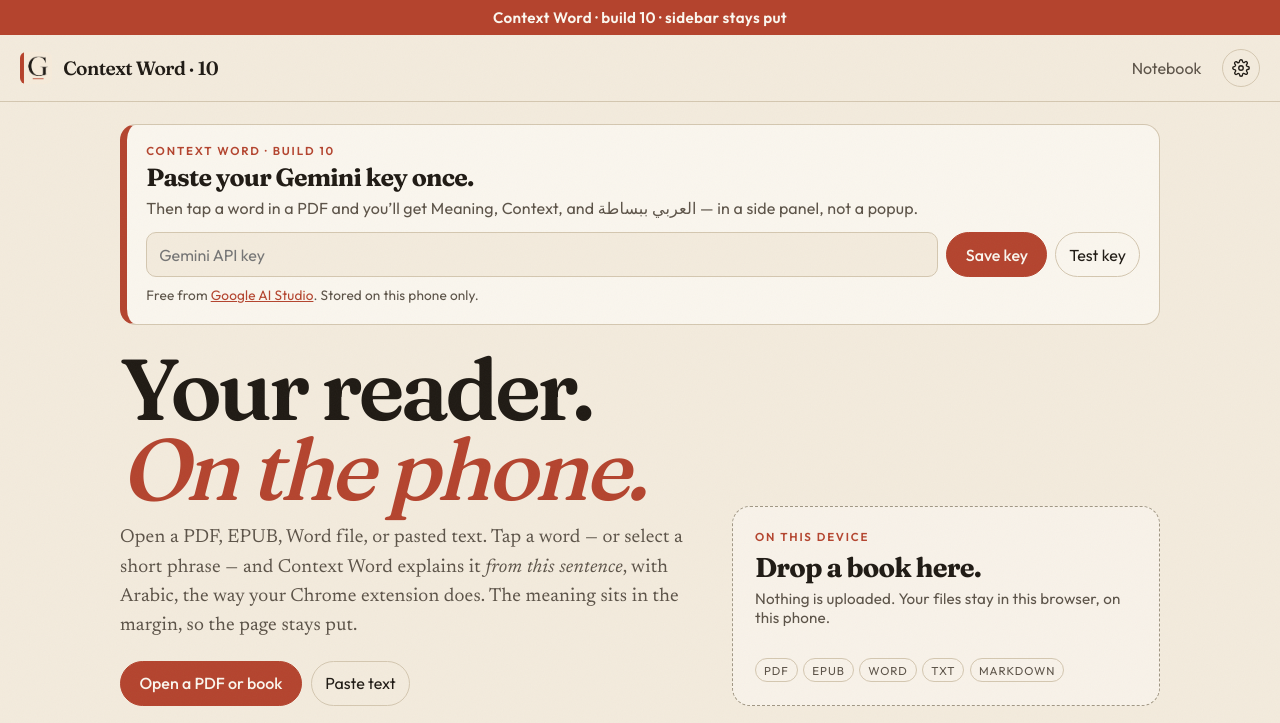
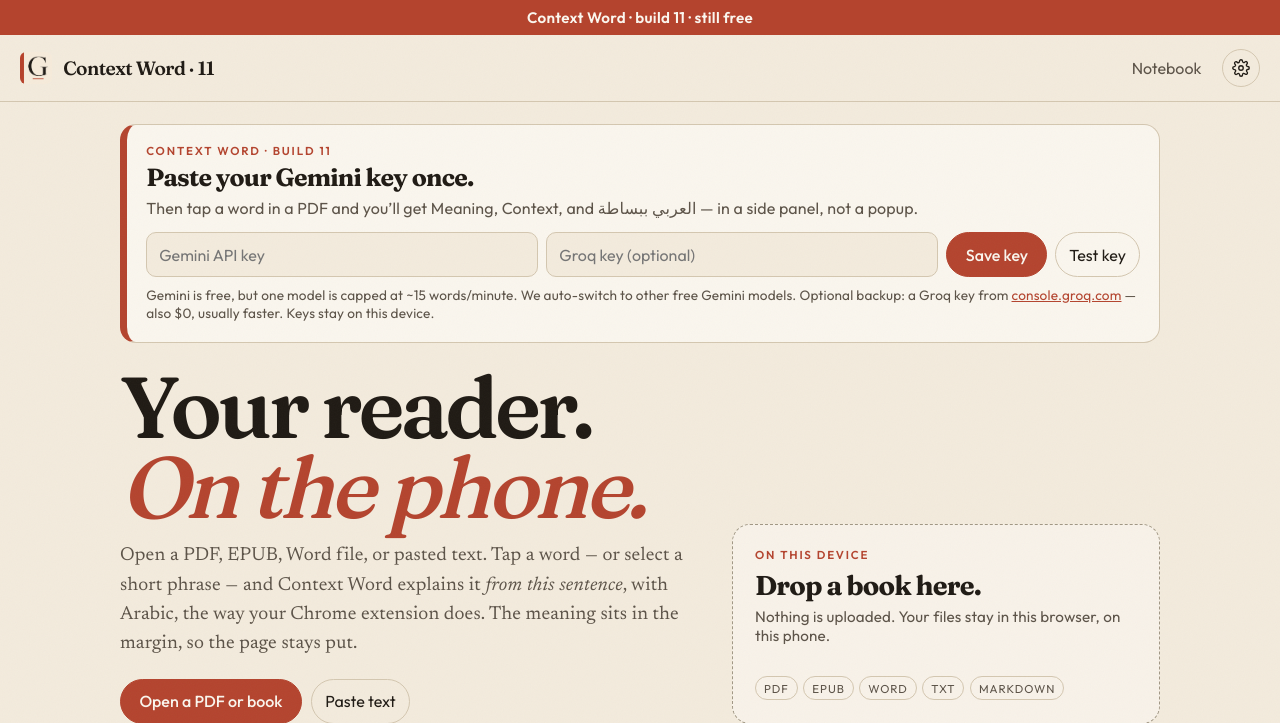
Before and after one commit to Muhammad15498/todo-app, a Flask app: page / in a window 1280 px wide. Shown: the top 723 px of the page. Run offline with Flask 3, Linux system fonts and the light colour scheme; some libraries are stand-ins or nearby versions.

Commit message:
Stay on the free tier: switch Gemini models on quota and accept a Groq key.
Google still charges $0; one model is capped at about 15 lookups a minute. Other free Gemini models and optional Groq cover the wait.

Co-authored-by: arena-agent <297053741+arena-agent@users.noreply.github.com>

```diff
--- a/static/js/app.js
+++ b/static/js/app.js
@@ -13,7 +13,8 @@ const DEFAULTS = {
   hover: false,
   lang: "ar",
   geminiKey: "",
-  model: "gemini-3.5-flash-lite"
+  groqKey: "",
+  model: "gemini-2.0-flash-lite"
 };
 
 const state = {
@@ -439,6 +440,7 @@ function fillSettings() {
   $("#setFont").value = state.settings.font;
   $("#setLang").value = state.settings.lang;
   $("#setGemini").value = state.settings.geminiKey || "";
+  if ($("#setGroq")) $("#setGroq").value = state.settings.groqKey || localStorage.getItem("cw-groq") || "";
 }
 
 async function saveSettings() {
@@ -448,7 +450,8 @@ async function saveSettings() {
     fontSize: Number($("#setSize").value),
     font: $("#setFont").value,
     lang: $("#setLang").value,
-    geminiKey: $("#setGemini").value.trim()
+    geminiKey: $("#setGemini").value.trim(),
+    groqKey: ($("#setGroq") && $("#setGroq").value.trim()) || ""
   };
   persistLocalSettings();
   db.setKV("settings", state.settings).catch(() => {});
@@ -522,6 +525,8 @@ function loadLocalSettings() {
     if (raw) Object.assign(state.settings, JSON.parse(raw));
     const key = localStorage.getItem("cw-gemini");
     if (key) state.settings.geminiKey = key;
+    const groq = localStorage.getItem("cw-groq");
+    if (groq) state.settings.groqKey = groq;
   } catch {
     /* ignore */
   }
@@ -532,6 +537,7 @@ function persistLocalSettings() {
   try {
     localStorage.setItem("cw-settings", JSON.stringify(state.settings));
     if (state.settings.geminiKey) localStorage.setItem("cw-gemini", state.settings.geminiKey);
+    if (state.settings.groqKey) localStorage.setItem("cw-groq", state.settings.groqKey);
   } catch {
     /* ignore */
   }
--- a/static/js/clicks.js
+++ b/static/js/clicks.js
@@ -32,6 +32,109 @@
     } catch (e) {
       return fromBox;
     }
+  }
+
+  function groqKey() {
+    var a = el("bannerGroq");
+    var b = el("setGroq");
+    var fromBox = ((a && a.value) || (b && b.value) || "").trim();
+    try {
+      return fromBox || (localStorage.getItem("cw-groq") || "").trim();
+    } catch (e) {
+      return fromBox;
+    }
+  }
+
+  var GEMINI_MODELS = [
+    "gemini-2.0-flash-lite",
+    "gemini-2.5-flash-lite",
+    "gemini-2.0-flash",
+    "gemini-1.5-flash",
+    "gemini-2.5-flash",
+    "gemini-3.5-flash-lite"
+  ];
+  var GROQ_MODELS = ["llama-3.1-8b-instant", "llama-3.3-70b-versatile"];
+
+  function isQuotaMsg(msg) {
+    return /quota|rate.?limit|429|resource.?exhausted/i.test(String(msg || ""));
+  }
+
+  async function generateFree(prompt) {
+    var gem = key();
+    var groq = groqKey();
+    var last = "Paste a Gemini or Groq key first.";
+    var i;
+    if (gem) {
+      for (i = 0; i < GEMINI_MODELS.length; i += 1) {
+        try {
+          var res = await fetch(
+            "https://generativelanguage.googleapis.com/v1beta/models/" +
+              GEMINI_MODELS[i] +
+              ":generateContent?key=" +
+              encodeURIComponent(gem),
+            {
+              method: "POST",
+              headers: { "Content-Type": "application/json" },
+              body: JSON.stringify({ contents: [{ parts: [{ text: prompt }] }] })
+            }
+          );
+          var data = await res.json().catch(function () {
+            return {};
+          });
+          if (!res.ok) {
+            last = (data.error && data.error.message) || String(res.status);
+            if (!isQuotaMsg(last) && !/not found|404/i.test(String(last))) throw new Error(last);
+            continue;
+          }
+          var text =
+            data.candidates &&
+            data.candidates[0] &&
+            data.candidates[0].content &&
+            data.candidates[0].content.parts &&
+            data.candidates[0].content.parts[0] &&
+            data.candidates[0].content.parts[0].text;
+          if (text) return text;
+        } catch (err) {
+          last = err.message || last;
+          if (!isQuotaMsg(last) && !/not found|404/i.test(String(last))) throw err;
+        }
+      }
+    }
+    if (groq) {
+      for (i = 0; i < GROQ_MODELS.length; i += 1) {
+        try {
+          var gres = await fetch("https://api.groq.com/openai/v1/chat/completions", {
+            method: "POST",
+            headers: {
+              "Content-Type": "application/json",
+              Authorization: "Bearer " + groq
+            },
+            body: JSON.stringify({
+              model: GROQ_MODELS[i],
+              temperature: 0.3,
+              messages: [{ role: "user", content: prompt }]
+            })
+          });
+          var gdata = await gres.json().catch(function () {
+            return {};
+          });
+          if (!gres.ok) {
+            last = (gdata.error && gdata.error.message) || String(gres.status);
+            continue;
+          }
+          var gtext =
+            gdata.choices && gdata.choices[0] && gdata.choices[0].message && gdata.choices[0].message.content;
+          if (gtext) return gtext;
+        } catch (err) {
+          last = err.message || last;
+        }
+      }
+    }
+    throw new Error(
+      isQuotaMsg(last)
+        ? "Still $0. Free Gemini allows about 15 lookups a minute on one model. Wait a minute, or paste a Groq key from console.groq.com."
+        : last
+    );
   }
 
   function showModal(id, on) {
@@ -216,12 +319,11 @@
       '<p class="plain"><span class="busy"></span> &nbsp; Understanding “' +
       escapeHtml(info.word) +
       '”…</p>';
-    var k = key();
-    if (!k) {
+    if (!key() && !groqKey()) {
       body.innerHTML =
         '<div class="panel-empty"><h2>' +
         escapeHtml(info.word) +
-        '</h2><p>Paste your Gemini key on the shelf, then highlight again.</p></div>';
+        '</h2><p>Paste a free Gemini key, or a Groq key from console.groq.com, then highlight again.</p></div>';
       return;
     }
     try {
@@ -232,33 +334,8 @@
         (info.sentence || "") +
         '". Nearby: "' +
         (info.passage || "").slice(0, 1800) +
-        '". Use extremely clear simple English. RETURN ONLY these headings:\nMeaning:\nContext:\nArabic:\nWhen To Use It:\nDon\'t Confuse:\nExamples:\nThe Idea:\n';
-      var res = await fetch(
-        "https://generativelanguage.googleapis.com/v1beta/models/gemini-3.5-flash-lite:generateContent?key=" +
-          encodeURIComponent(k),
-        {
-          method: "POST",
-          headers: { "Content-Type": "application/json" },
-          body: JSON.stringify({ contents: [{ parts: [{ text: prompt }] }] })
-        }
-      );
-      var data = await res.json().catch(function () {
-        return {};
-      });
-      if (!res.ok) {
-        body.innerHTML =
-          '<p class="hint">Gemini failed: ' +
-          escapeHtml((data.error && data.error.message) || String(res.status)) +
-          "</p>";
-        return;
-      }
-      var raw =
-        data.candidates &&
-        data.candidates[0] &&
-        data.candidates[0].content &&
-        data.candidates[0].content.parts &&
-        data.candidates[0].content.parts[0] &&
-        data.candidates[0].content.parts[0].text;
+        '". Use extremely clear simple English. After reading they must know what it is in real life. RETURN ONLY:\nSounds Like:\nMeaning:\nContext:\nIn Real Life:\nPicture It:\nFor Instance:\nArabic:\nWhen To Use It:\nDon\'t Confuse:\nExamples:\nThe Idea:\n';
+      var raw = await generateFree(prompt);
       var coach = parseCoach(raw);
       function block(title, text, cls) {
         if (!text || !String(text).trim()) return "";
@@ -298,8 +375,7 @@
         };
       }
     } catch (err) {
-      body.innerHTML =
-        '<p class="hint">Could not reach Gemini in this window. Open the preview in a new tab.</p>';
+      body.innerHTML = '<p class="hint">' + escapeHtml(err.message || "Could not reach a free model.") + "</p>";
     }
   }
 
@@ -364,49 +440,22 @@
     say: say,
     saveKey: function () {
       var k = key();
-      if (!k) return say("Paste the Gemini key first.");
+      var g = groqKey();
+      if (!k && !g) return say("Paste a Gemini key or a Groq key first.");
       try {
-        localStorage.setItem("cw-gemini", k);
+        if (k) localStorage.setItem("cw-gemini", k);
+        if (g) localStorage.setItem("cw-groq", g);
       } catch (e) {}
-      var banner = el("bannerKey");
-      var set = el("setGemini");
-      if (banner && !banner.value) banner.value = k;
-      if (set && !set.value) set.value = k;
-      say("Key saved on this device.");
+      say(k && g ? "Gemini and Groq keys saved." : k ? "Gemini key saved." : "Groq key saved.");
     },
     testKey: async function () {
-      var k = key();
-      if (!k) return say("Paste the Gemini key first.");
-      say("Testing Gemini…");
+      if (!key() && !groqKey()) return say("Paste a Gemini key or a Groq key first.");
+      say("Testing a free model…");
       try {
-        var res = await fetch(
-          "https://generativelanguage.googleapis.com/v1beta/models/gemini-3.5-flash-lite:generateContent?key=" +
-            encodeURIComponent(k),
-          {
-            method: "POST",
-            headers: { "Content-Type": "application/json" },
-            body: JSON.stringify({
-              contents: [{ parts: [{ text: "Reply with the single word: OK" }] }]
-            })
-          }
-        );
-        var data = await res.json().catch(function () {
-          return {};
-        });
-        if (!res.ok) {
-          say("Gemini failed: " + ((data.error && data.error.message) || res.status));
-          return;
-        }
-        var text =
-          data.candidates &&
-          data.candidates[0] &&
-          data.candidates[0].content &&
-          data.candidates[0].content.parts &&
-          data.candidates[0].content.parts[0] &&
-          data.candidates[0].content.parts[0].text;
-        say("Gemini works: " + String(text || "OK").slice(0, 48));
+        var text = await generateFree("Reply with the single word: OK");
+        say("Works: " + String(text || "OK").slice(0, 48));
       } catch (err) {
-        say("Gemini blocked in this frame. Open the preview in a new tab.");
+        say(err.message || "Test failed");
       }
     },
     settings: function (on) {
@@ -422,11 +471,11 @@
     },
     saveSettings: function () {
       var k = ((el("setGemini") && el("setGemini").value) || "").trim() || key();
-      if (k) {
-        try {
-          localStorage.setItem("cw-gemini", k);
-        } catch (e) {}
-      }
+      var g = ((el("setGroq") && el("setGroq").value) || "").trim() || groqKey();
+      try {
+        if (k) localStorage.setItem("cw-gemini", k);
+        if (g) localStorage.setItem("cw-groq", g);
+      } catch (e) {}
       var theme = el("setTheme") && el("setTheme").value;
       if (theme) document.documentElement.dataset.theme = theme;
       showModal("settingsModal", false);
@@ -627,6 +676,6 @@
   ready(function () {
     wireFile();
     bindHighlightWatch();
-    say("Context Word · build 10 · sidebar stays put");
+    say("Context Word · build 11 · still free");
   });
 })();
--- a/static/js/lookup.js
+++ b/static/js/lookup.js
@@ -1,4 +1,13 @@
-const GEMINI_MODEL = "gemini-3.5-flash-lite";
+const GEMINI_MODELS = [
+  "gemini-2.0-flash-lite",
+  "gemini-2.5-flash-lite",
+  "gemini-2.0-flash",
+  "gemini-1.5-flash",
+  "gemini-2.5-flash",
+  "gemini-3.5-flash-lite"
+];
+
+const GROQ_MODELS = ["llama-3.1-8b-instant", "llama-3.3-70b-versatile"];
 
 export async function lookup({ query, sentence, passage, settings }) {
   const q = (query || "").replace(/\s+/g, " ").trim();
@@ -18,20 +27,30 @@ export async function lookup({ query, sentence, passage, settings }) {
     translation: null
   };
 
-  const geminiKey = (settings?.geminiKey || "").trim();
-  if (!geminiKey) {
-    result.aiError = "Paste your Gemini key first, then tap Test key.";
+  const geminiKey = (settings?.geminiKey || localStorage.getItem("cw-gemini") || "").trim();
+  const groqKey = (settings?.groqKey || localStorage.getItem("cw-groq") || "").trim();
+  if (!geminiKey && !groqKey) {
+    result.aiError = "Paste a free Gemini key, or a free Groq key, then highlight again.";
+    return result;
+  }
+
+  const cacheId = cacheKey(q, sentence);
+  const hit = cacheGet(cacheId);
+  if (hit) {
+    result.coach = hit;
     return result;
   }
 
   try {
-    const text = await geminiGenerate(
+    const text = await generateCoach(
       geminiKey,
+      groqKey,
       buildCoachPrompt(wordSafe(q), sentence, (passage || "").slice(0, 2500))
     );
     result.coach = parseCoach(text);
+    cacheSet(cacheId, result.coach);
   } catch (err) {
-    result.aiError = err.message || "Could not reach Gemini.";
+    result.aiError = friendlyError(err);
   }
   return result;
 }
--- a/templates/index.html
+++ b/templates/index.html
@@ -16,16 +16,16 @@
   <link rel="preconnect" href="https://fonts.googleapis.com">
   <link rel="preconnect" href="https://fonts.gstatic.com" crossorigin>
   <link href="https://fonts.googleapis.com/css2?family=Atkinson+Hyperlegible:ital,wght@0,400;0,700;1,400&family=Fraunces:opsz,wght@9..144,500;9..144,600;9..144,700&family=Newsreader:ital,opsz,wght@0,6..72,400;0,6..72,500;0,6..72,600;1,6..72,400&family=Outfit:wght@400;500;600&family=Source+Serif+4:opsz,wght@8..60,400;8..60,600&display=swap" rel="stylesheet">
-  <link rel="stylesheet" href="{{ url_for('static', filename='css/app.css') }}?v=10">
-  <script src="{{ url_for('static', filename='js/clicks.js') }}?v=10"></script>
+  <link rel="stylesheet" href="{{ url_for('static', filename='css/app.css') }}?v=11">
+  <script src="{{ url_for('static', filename='js/clicks.js') }}?v=11"></script>
 </head>
 <body>
-  <div id="bootBar">Context Word · build 10 · sidebar stays put</div>
+  <div id="bootBar">Context Word · build 11 · still free</div>
   <div class="app">
     <header class="topbar" id="topbar">
       <button class="brand" id="brand" type="button" aria-label="Context Word home" onclick="CW.home()">
         <img class="brand-mark" src="{{ url_for('static', filename='img/icon.png') }}" alt="">
-        <span class="brand-name">Context Word · 10</span>
+        <span class="brand-name">Context Word · 11</span>
       </button>
       <div class="top-actions">
         <button class="text-btn" id="btnVocab" type="button" onclick="CW.vocab()">Notebook</button>
@@ -43,16 +43,17 @@
     <section class="view library" id="view-library">
       <div class="setup-card" id="geminiBanner">
         <div>
-          <div class="drop-kicker">Context Word · build 10</div>
+          <div class="drop-kicker">Context Word · build 11</div>
           <h2>Paste your Gemini key once.</h2>
           <p>Then tap a word in a PDF and you’ll get Meaning, Context, and العربي ببساطة — in a side panel, not a popup.</p>
         </div>
         <div class="setup-row">
           <input id="bannerKey" type="password" autocomplete="off" placeholder="Gemini API key">
+          <input id="bannerGroq" type="password" autocomplete="off" placeholder="Groq key (optional)">
           <button class="primary-btn" id="bannerSave" type="button" onclick="CW.saveKey()">Save key</button>
           <button class="ghost-btn" id="bannerTest" type="button" onclick="CW.testKey()">Test key</button>
         </div>
-        <p class="hint" style="margin:0.6rem 0 0">Free from <a href="https://aistudio.google.com/apikey" target="_blank" rel="noopener">Google AI Studio</a>. Stored on this phone only.</p>
+        <p class="hint" style="margin:0.6rem 0 0">Gemini is free, but one model is capped at ~15 words/minute. We auto-switch to other free Gemini models. Optional backup: a Groq key from <a href="https://console.groq.com/keys" target="_blank" rel="noopener">console.groq.com</a> — also $0, usually faster. Keys stay on this device.</p>
       </div>
       <div class="hero">
         <div>
@@ -139,7 +140,7 @@
         <aside class="panel" id="panel" aria-live="polite">
           <div class="panel-handle" id="panelHandle"></div>
           <div class="panel-head">
-            <div class="panel-kicker">Context Word · build 10</div>
+            <div class="panel-kicker">Context Word · build 11</div>
             <button class="icon-btn panel-close-mobile" id="panelClose" type="button" aria-label="Close">×</button>
           </div>
           <div class="panel-body" id="panelBody"></div>
@@ -246,6 +247,6 @@
   <script src="https://cdnjs.cloudflare.com/ajax/libs/jszip/3.10.1/jszip.min.js"></script>
   <script src="https://cdn.jsdelivr.net/npm/epubjs@0.3.93/dist/epub.min.js"></script>
   <script src="https://cdnjs.cloudflare.com/ajax/libs/mammoth/1.8.0/mammoth.browser.min.js"></script>
-  <script type="module" src="{{ url_for('static', filename='js/app.js') }}?v=10"></script>
+  <script type="module" src="{{ url_for('static', filename='js/app.js') }}?v=11"></script>
 </body>
 </html>
```
